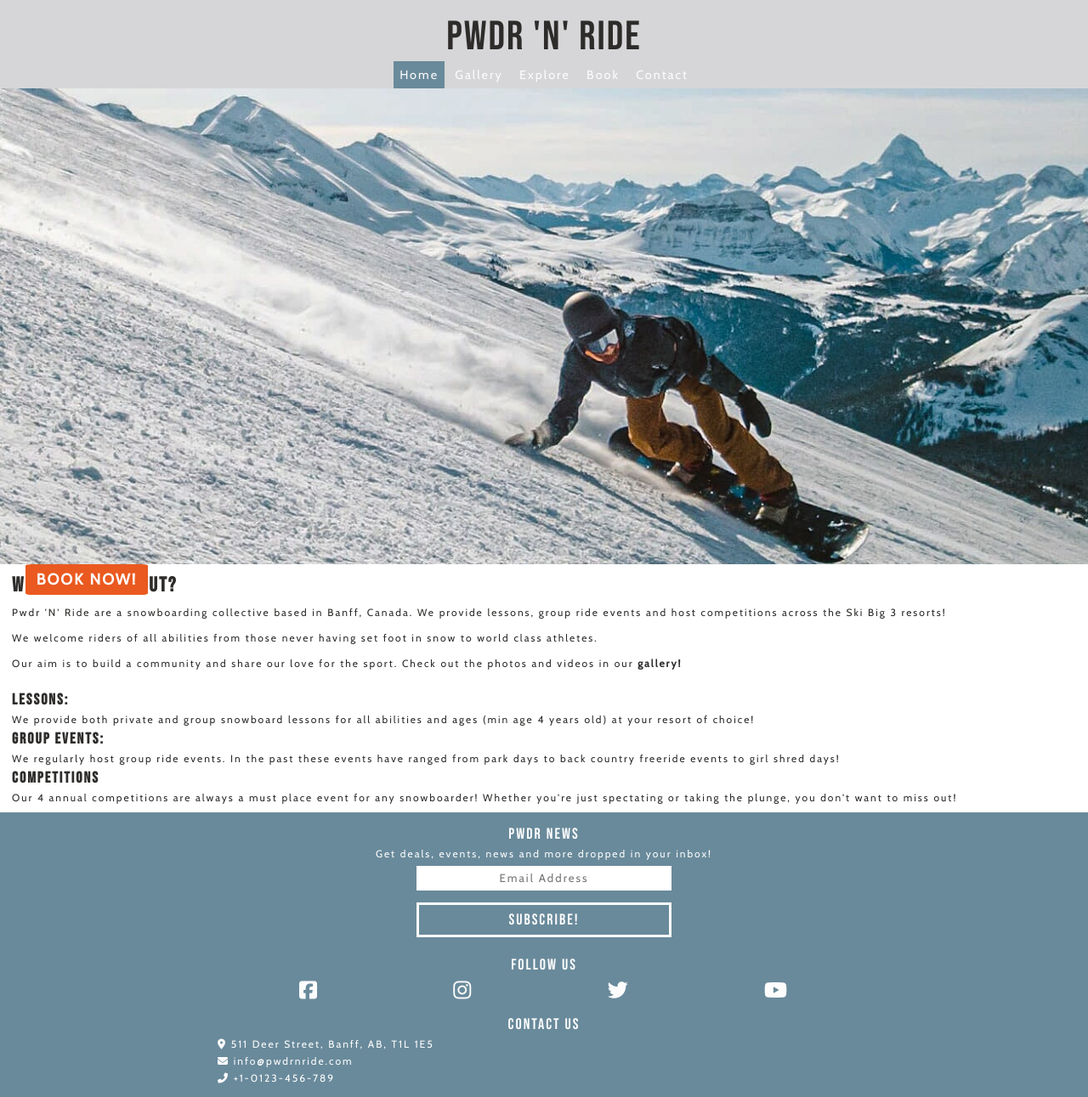
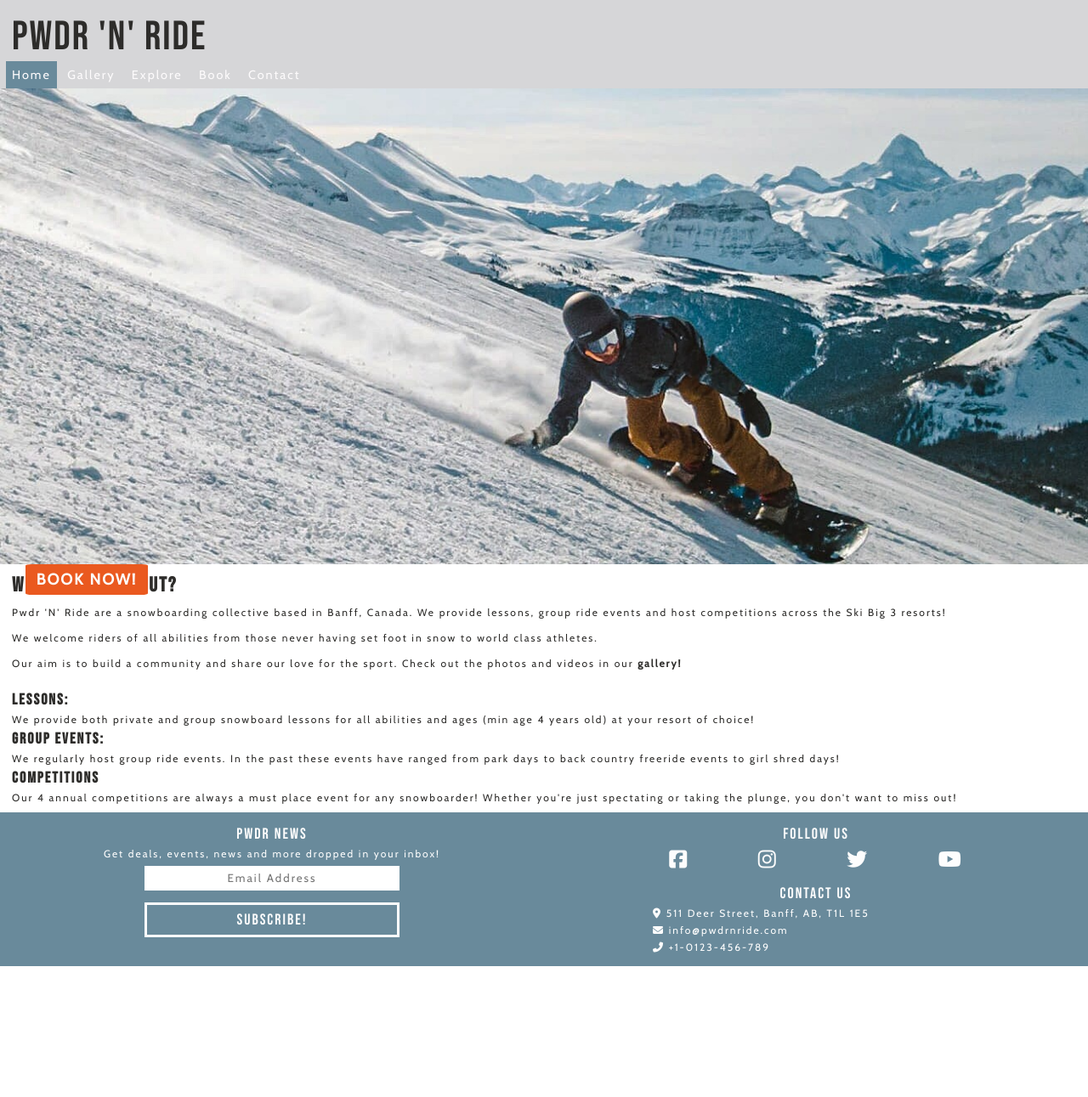
Before and after one commit to tdawes93/pwdr-n-ride, a plain HTML site: page index.html in a window 1280 px wide. Shown: the whole page at 85% size. After the commit the page ends 1137 px from the top, so only its background shows below. Drawn offline with nearby package versions, Linux system fonts and the light colour scheme.

Commit message:
Add responsive style for tablets

```diff
--- a/assets/css/style.css
+++ b/assets/css/style.css
@@ -200,3 +200,43 @@ span h2 {
     text-decoration: none;
     color: #fdfdfd;
 }
+
+/* Media Queries */
+
+/* For tablets */
+
+@media screen and (min-width: 426px) {
+    #logo {
+        text-align: left;
+    }
+
+    #logo h1 {
+        padding-left: 14px;
+    }
+
+    #navbar {
+        text-align: left;
+        padding-left: 7px;
+    }
+
+    .layout span {
+        width: 50vw;
+    }
+
+    .follow {
+        left: 0px;
+        float: left;
+        display: inline;
+    }
+
+    #contact {
+        display: inline-block;
+    }
+
+    #contact div {
+        padding-left: 10vw;
+        width: 40vw;
+    }
+
+
+}
--- a/index.html
+++ b/index.html
@@ -100,7 +100,7 @@
     <!--Footer, newsletter, social media links and contact info-->
 
     <footer class="layout">
-        <span>
+        <span class="follow">
             <h2>Pwdr News</h2>
             <p id="powder-news">Get deals, events, news and more dropped in your inbox!
                 <form target="_blank" method="POST" autocomplete="on" name="newsletter" id="newsletter">
@@ -110,7 +110,7 @@
                 </form>
             </p>
         </span>
-        <span>
+        <span class="follow">
             <h2>Follow Us</h2>
             <ul id="social-media">
                 <li>
```
